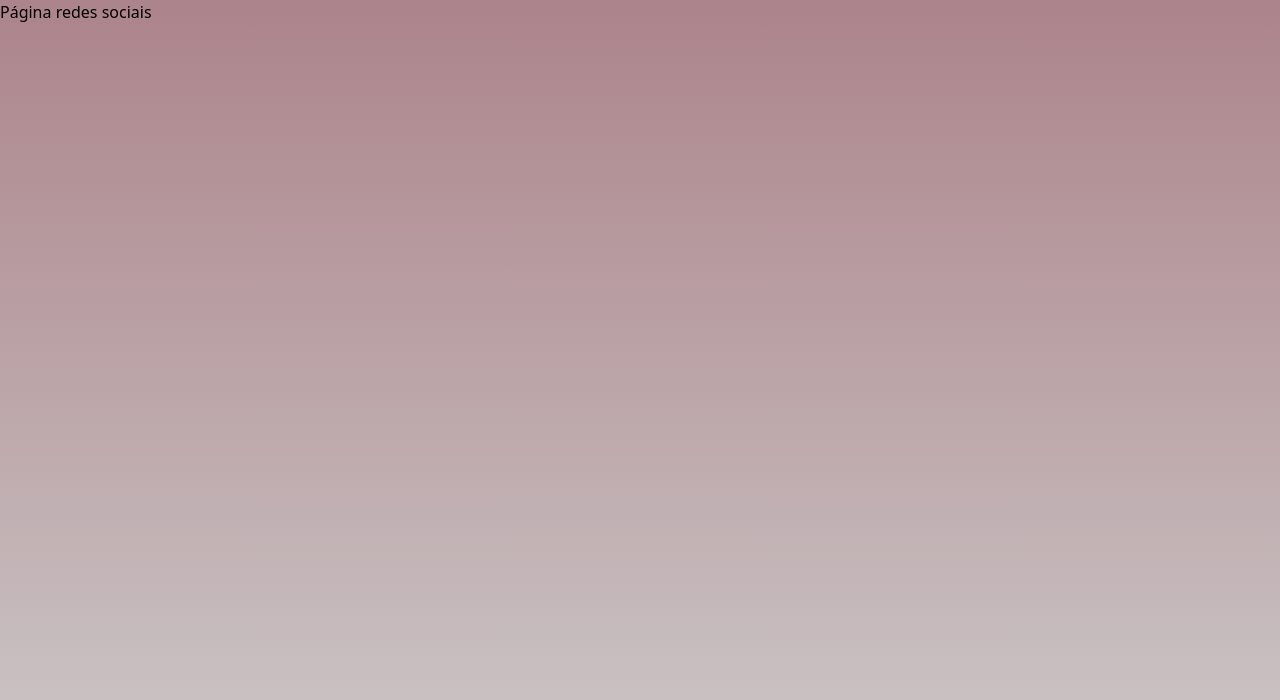
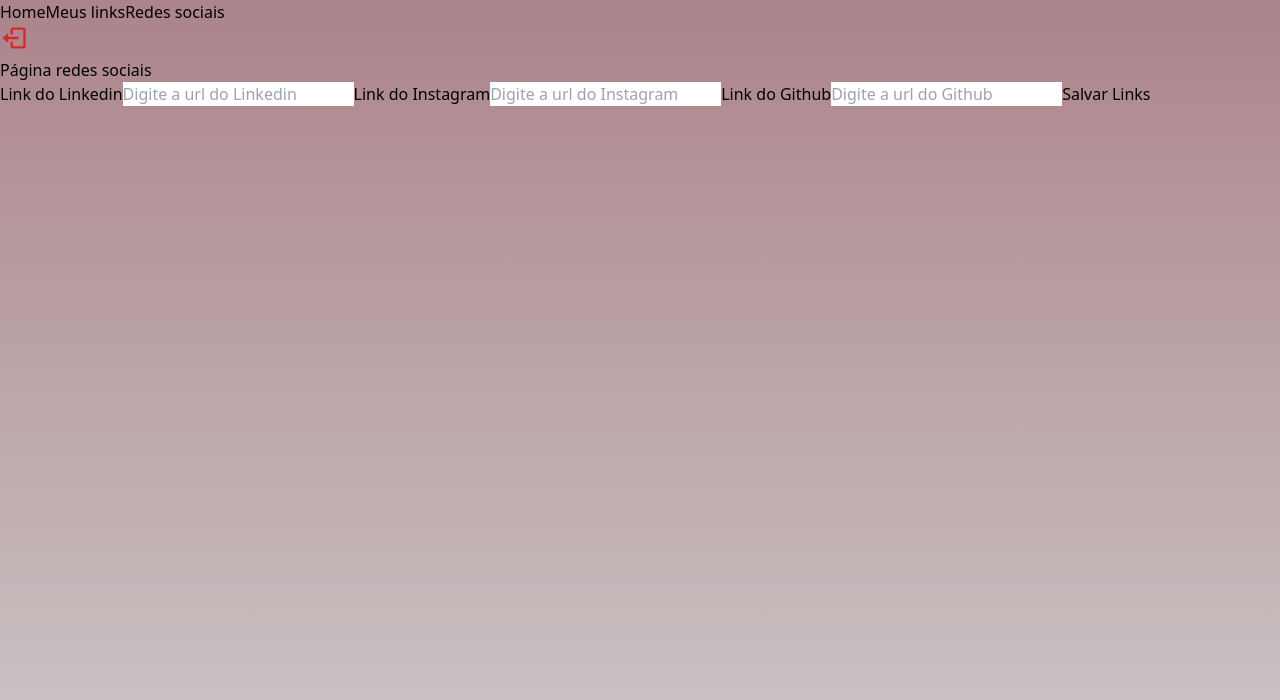
Before and after one commit to naralicecosta/DevLink, a React (Vite) app: page /admin/social in a window 1280 px wide. Shown: the top 700 px of the page. Built offline with nearby package versions, Linux system fonts and the light colour scheme.

Commit message:
página rede social

```diff
--- a/src/pages/networks/Networks.tsx
+++ b/src/pages/networks/Networks.tsx
@@ -1,5 +1,67 @@
+import { useState, FormEvent } from "react";
+import { Header } from "../../components/header/Header";
+import { Input } from "../../components/input/Input";
+
+import { db } from "../../services/firebaseConnection";
+import {setDoc, doc, getDoc} from 'firebase/firestore'
+import { set } from "firebase/database";
+
 export function Networks() {
+    const [linkedin, setLinkedin] = useState("")
+    const [instagram, setInstragram] = useState("")
+    const [github, setGithub] = useState("")
+
+    function handleRegister(e: FormEvent){
+        e.preventDefault();
+
+        setDoc(doc(db, "social", "link"),{
+            linkedin: linkedin,
+            instagram: instagram,
+            github: github,
+        })
+        .then(() =>{
+            console.log("cadastrado com sucesso")
+        })
+        .catch((error) =>{
+            console.log("Erro ao salvar" + error);
+        } )
+    }
+
     return(
-        <div><h1>Página redes sociais</h1></div>
+        <div className="flex items-center flex-col min-h-screen pb-7 px-2">
+            <Header/>
+            <h1 className="text-white text-2xl font-medium nt-8 mb-4">Página redes sociais</h1>
+
+            <form className="flex flex-col max-w-xl w-full" onSubmit={handleRegister}>
+                <label className="text-white font-medium mt-2 mb-2">Link do Linkedin</label>
+                    <Input
+                    type="url"
+                    placeholder="Digite a url do Linkedin"
+                    value={linkedin}
+                    onChange={(e) => setLinkedin(e.target.value)}/>
+
+                <label className="text-white font-medium mt-2 mb-2">Link do Instagram</label>
+                    <Input
+                    type="url"
+                    placeholder="Digite a url do Instagram"
+                    value={instagram}
+                    onChange={(e) => setInstragram(e.target.value)}/>
+
+                <label className="text-white font-medium mt-2 mb-2">Link do Github</label>
+                    <Input
+                    type="url"
+                    placeholder="Digite a url do Github"
+                    value={github}
+                    onChange={(e) => setGithub(e.target.value)}/>
+
+                    <button
+                     type="submit"
+                     className="text-white bg-blue-600 h-9 rounded-md items-center flex mb-7 font-medium">
+                        Salvar Links
+                    </button>
+
+
+            </form>
+        </div>
     )
 }
```
